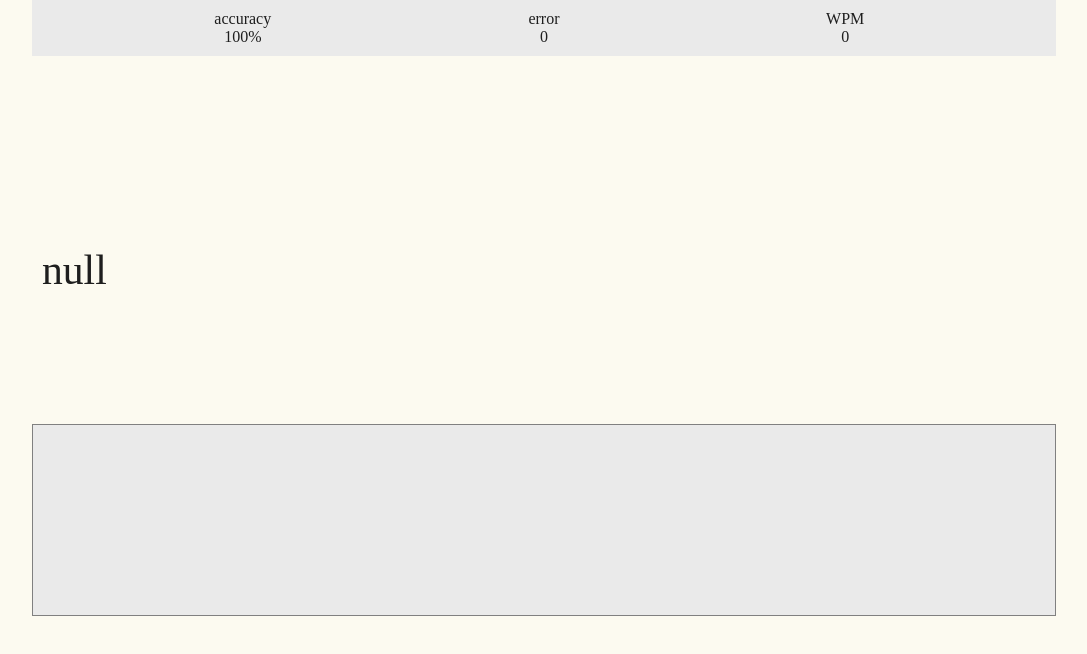
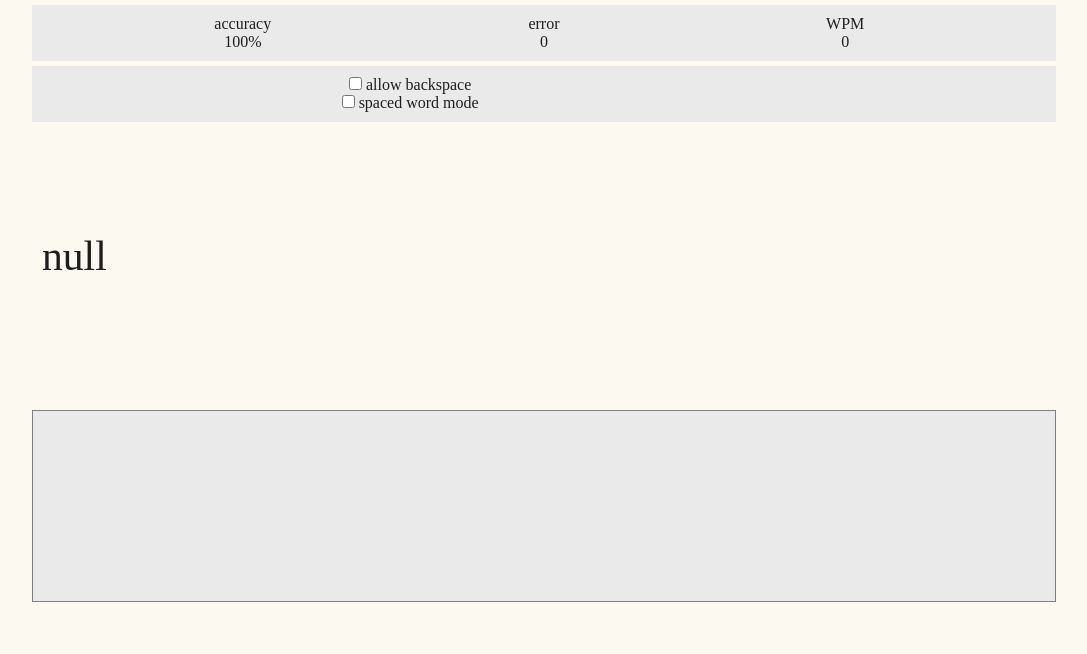
Before and after one commit to reSkriptII/typing-app, a website built with Vite: page index.html in a window 1280 px wide. Shown: the whole page, without its empty margins (96-1183 px from the left). Built offline with nearby package versions, Linux system fonts and the light colour scheme; files whose address does not match are found by name.

Commit message:
add setting bar UI

```diff
--- a/index.html
+++ b/index.html
@@ -26,9 +26,16 @@
                 <p class="wpm-display"></p>
             </div>
         </div>
+        <div class="setting-bar" id="setting-bar">
+            <div class="setting-mode card">
+                <label><input type="checkbox" id="allowbackspace"> allow backspace</label>
+                <br>
+                <label><input type="checkbox" id="spaceasseperator"> spaced word mode</label>
+            </div>
+            <div id="includeletter"></div>
+        </div>
         <div id="passage">placeholder</div>
         <div id="typearea" onclick="this.focus()" tabindex="1"></div>
-        <pre id="debug"></pre>
     </main>
 </body>
 
--- a/style/styles.css
+++ b/style/styles.css
@@ -13,10 +13,11 @@ body {
     padding: 0;
     background-color: var(--background-color);
     color: var(--text-color);
+    overflow: hidden;
 }
 
-.status-bar {
-    margin: auto;
+.status-bar, .setting-bar {
+    margin: 5px auto;
     padding: 10px;
     width: 80%;
     display: flex;
@@ -33,9 +34,10 @@ body {
     text-align: center;
 }
 
+
 #passage {
     display: block;
-    margin: 20vh auto 10vh;
+    margin: 10vh auto 10vh;
     padding: 30px 10px;
     width: 80%;
     height: 8rem;
```
